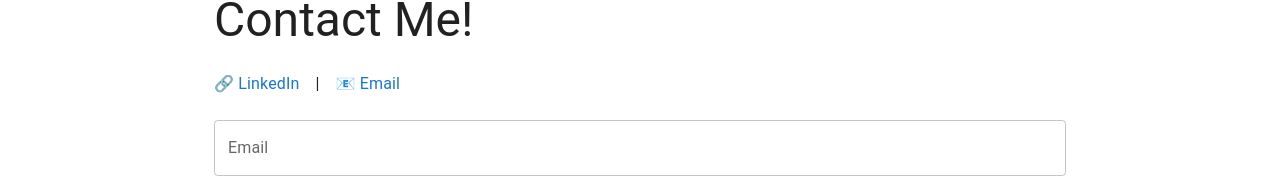
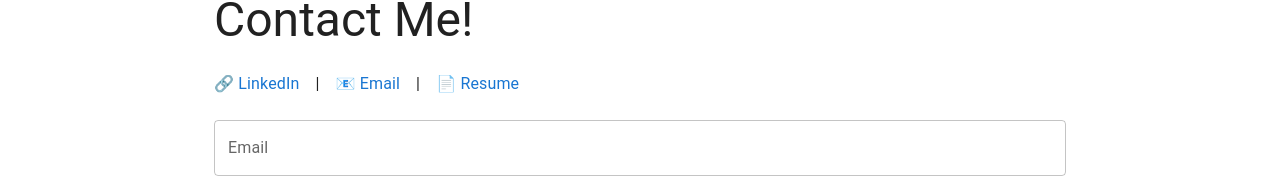
Before and after one commit to plush92/MyWebsite, a React (Vite) app in the folder frontend/: page /contact in a window 1280 px wide. Shown: the part 168-346 px from the top of the page. Built offline with nearby package versions, Linux system fonts and the light colour scheme.

Commit message:
add resume to contact page

```diff
--- a/frontend/src/pages/Contact.tsx
+++ b/frontend/src/pages/Contact.tsx
@@ -29,6 +29,15 @@ const Contact: React.FC = () => {
             >
               📧 Email
           </Link>
+          <Typography variant="body1" sx={{ mx: 1 }}>|</Typography>
+          <Link
+            href="/resume.pdf"
+            target="_blank"
+            rel="noopener noreferrer"
+            underline="hover"
+          >
+            📄 Resume
+          </Link>
           </CustomBox>
         <ContactForm></ContactForm>
       </CustomBox>
```
Also changed, not shown: 1 other file (tests, documents, lock files or other folders).
